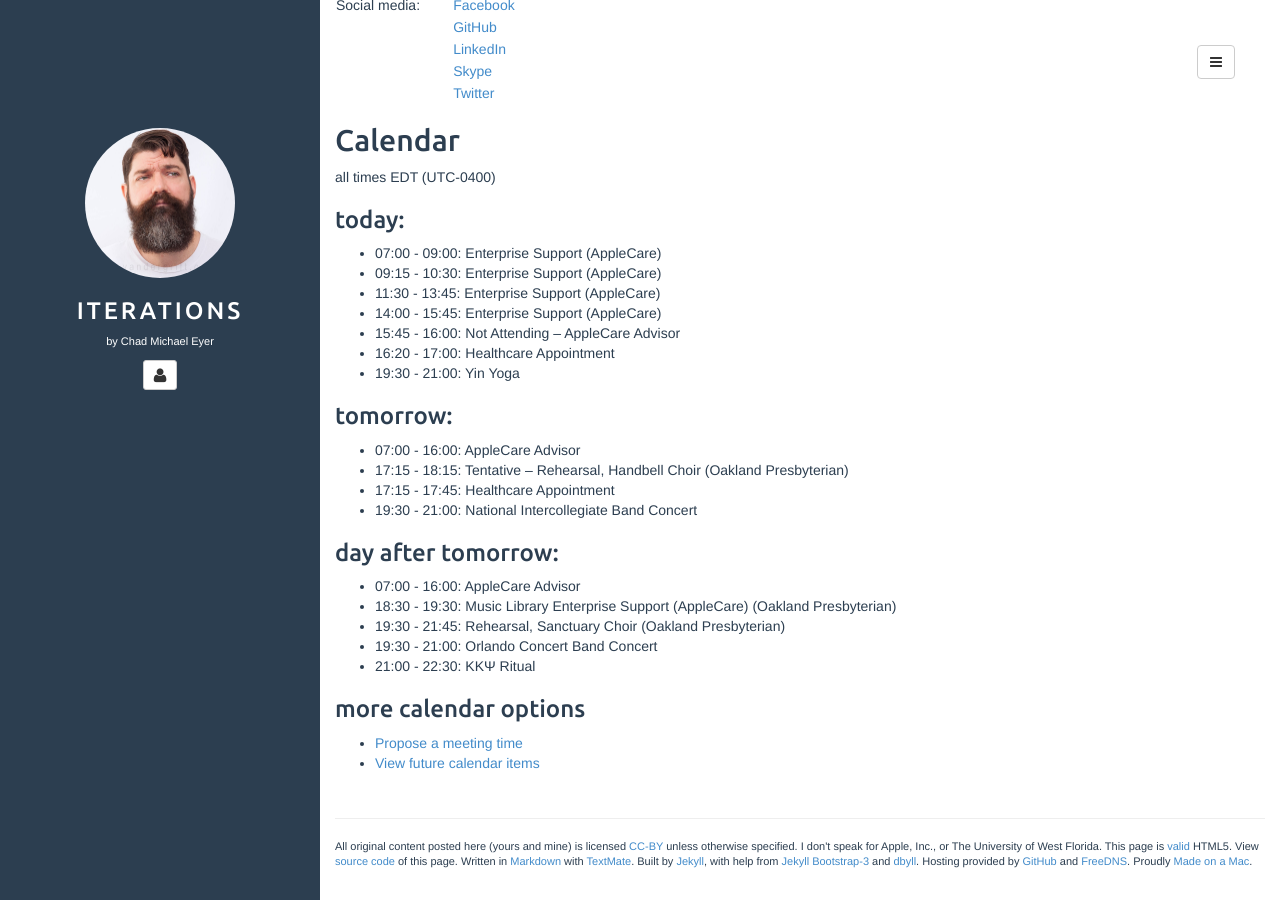
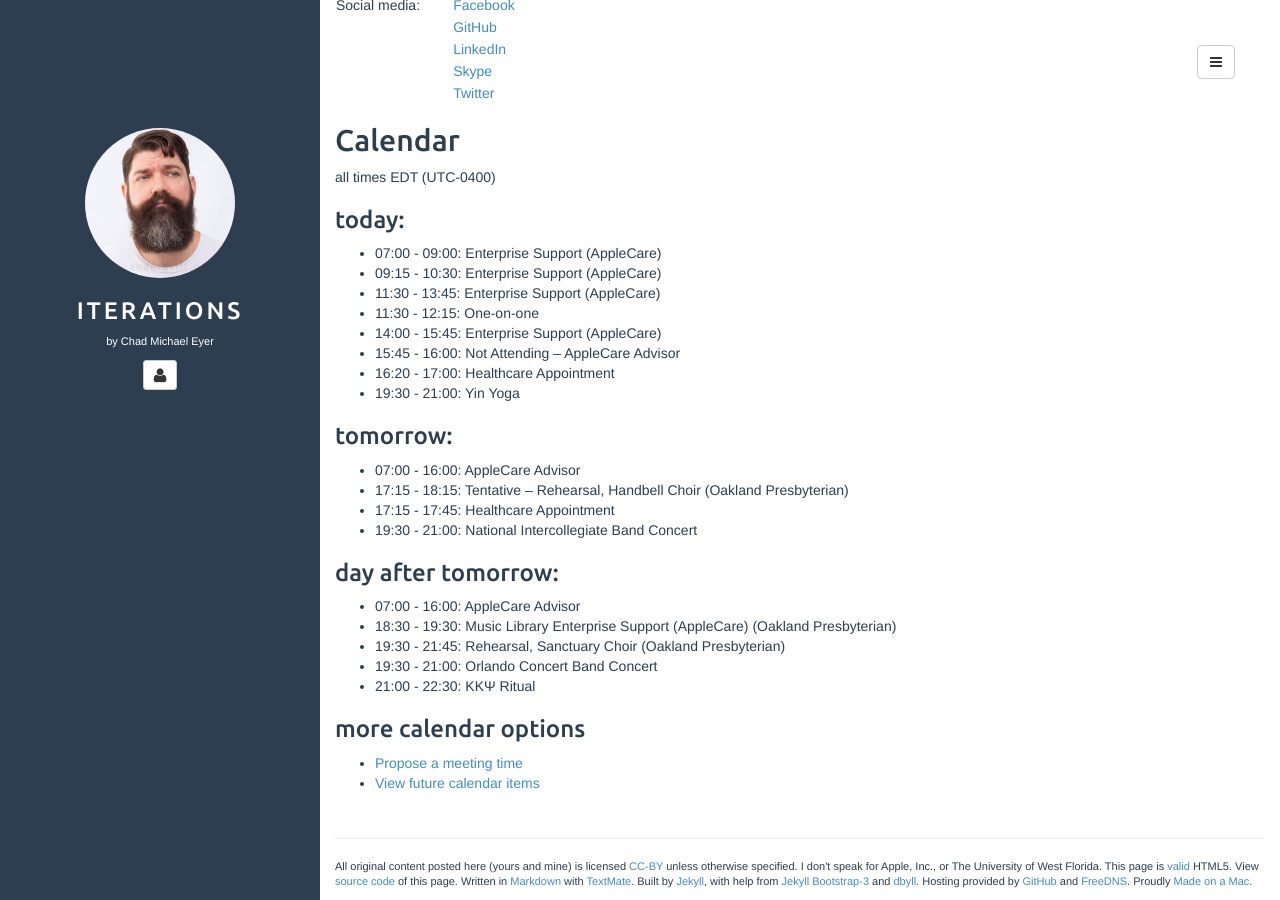
Before and after one commit to chadmichaeleyer/chadmichaeleyer.github.io, a Jekyll site: the page built from about.md, in a window 1280 px wide and 900 px high, scrolled down 1310 px. Built offline with Jekyll 4.4.1, drawn with Linux system fonts in a browser that asks for light colours.

Commit message:
calendar update

```diff
--- a/calendar-year.markdown
+++ b/calendar-year.markdown
@@ -5,6 +5,7 @@ all times EDT (UTC-0400)
 * 07:00 - 09:00: Enterprise Support (AppleCare)
 * 09:15 - 10:30: Enterprise Support (AppleCare)
 * 11:30 - 13:45: Enterprise Support (AppleCare)
+* 11:30 - 12:15: One-on-one
 * 14:00 - 15:45: Enterprise Support (AppleCare)
 * 15:45 - 16:00: Not Attending – AppleCare Advisor
 * 16:20 - 17:00: Healthcare Appointment
--- a/calendar.markdown
+++ b/calendar.markdown
@@ -5,6 +5,7 @@ all times EDT (UTC-0400)
 * 07:00 - 09:00: Enterprise Support (AppleCare)
 * 09:15 - 10:30: Enterprise Support (AppleCare)
 * 11:30 - 13:45: Enterprise Support (AppleCare)
+* 11:30 - 12:15: One-on-one
 * 14:00 - 15:45: Enterprise Support (AppleCare)
 * 15:45 - 16:00: Not Attending – AppleCare Advisor
 * 16:20 - 17:00: Healthcare Appointment
```
